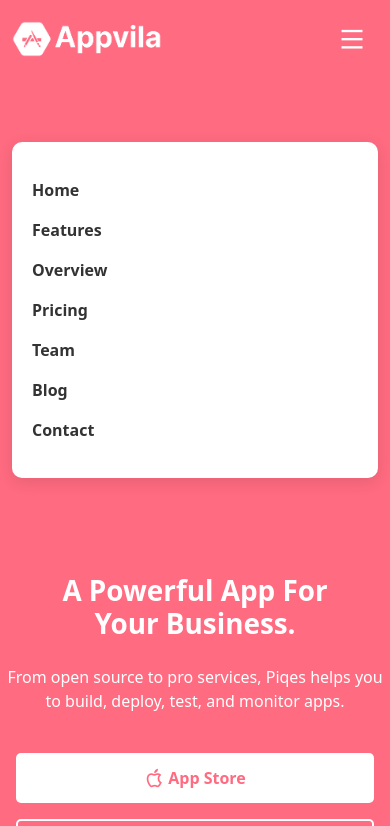
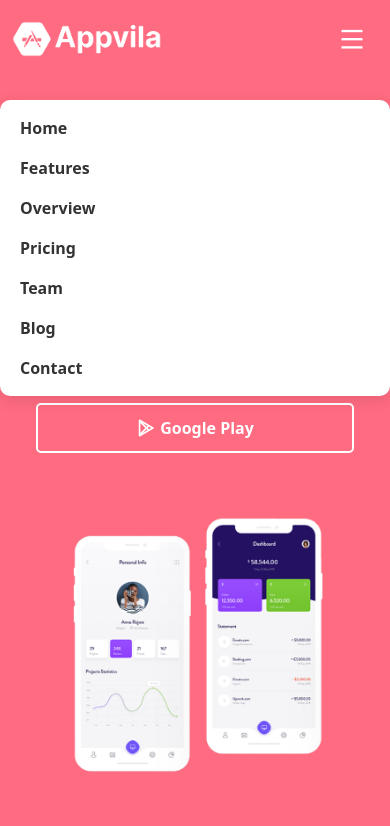
Before and after one commit to rafayHussain786/Appvilla, a plain HTML site: page index.html in a window 390 px wide. Both pictures are taken after a click on the button "Toggle navigation". Shown: the top 826 px of the page. Drawn offline with nearby package versions, Linux system fonts and the light colour scheme.

Commit message:
second-commet

```diff
--- a/CSS/style.css
+++ b/CSS/style.css
@@ -93,9 +93,9 @@
     transition: background 0.1s ease-in-out;
 }
 
-.hero-bottom {
+/* .hero-bottom {
     overflow: hidden;
-}
+} */
 
 .hero-btn2:hover {
     background-color: white;
@@ -103,7 +103,8 @@
 }
 
 .hero-bottom {
-    padding: 80px 0px;
+    padding: 80px 20px;
+    overflow: hidden;
 }
 
 .navbar-toggler {
@@ -129,11 +130,20 @@
 @media (max-width: 991px) {
     .navbar-collapse {
         background-color: white !important;
-        padding: 20px;
+        /* padding: 20px; */
         border-radius: 10px;
         box-shadow: 0px 4px 15px rgba(0, 0, 0, 0.1);
-        margin-top: 80px;
+        /* margin-top: 80px; */
 
+    }
+    .navbar{
+        position: relative;
+    }
+    .navbar-collapse{
+        position: absolute;
+        top: 100px;
+        left: 0px;
+        width: 100%;
     }
 
     .navbar-collapse .nav-link {
@@ -142,6 +152,9 @@
 
     .nav-link:focus {
         color: var(--primary-color);
+    }
+    .navbar-nav{
+        padding-left: 20px;
     }
 }
 
```
Also changed, not shown: index.html (+10 -8 lines).
